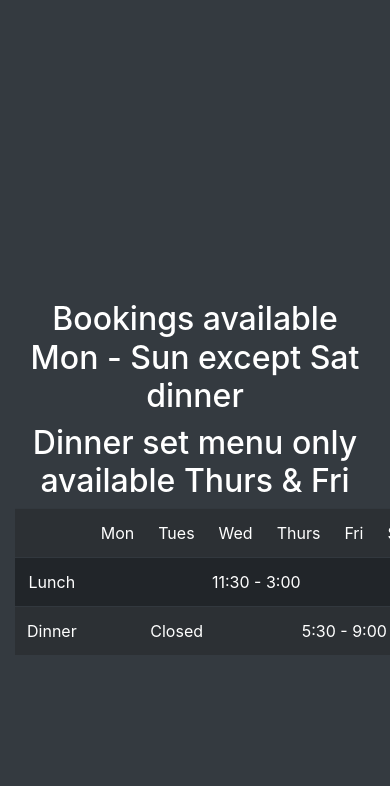
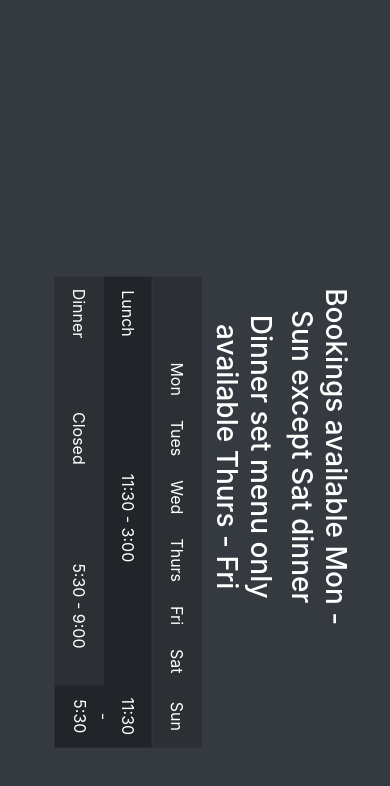
Before and after one commit to qtrandeveloper/jaws, a plain HTML site: page index.html in a window 390 px wide. Shown: the part 2328-3114 px from the top of the page. After the commit the page ends 3092 px from the top, so only its background shows below. Drawn offline with Linux system fonts and the light colour scheme.

Commit message:
made table responsive
also changed heading size

```diff
--- /dev/null
+++ b/css/table.css
@@ -0,0 +1,9 @@
+@media only screen and (max-width: 500px) {
+    #hours {
+        -webkit-transform: rotate(90deg);
+        -moz-transform: rotate(90deg);
+        -o-transform: rotate(90deg);
+        -ms-transform: rotate(90deg);
+        transform: rotate(90deg);
+    }
+}
--- a/index.html
+++ b/index.html
@@ -15,10 +15,11 @@
 
     <!-- Custom styles for this template -->
     <link href="css/scrolling-nav.css" rel="stylesheet">
+    <link rel="stylesheet" href="css/table.css">
 
   </head>
 
-  <body id="page-top">
+  <body id="page-top" class="bg-dark">
 
     <!-- Navigation -->
     <nav class="navbar navbar-expand-lg navbar-dark bg-dark fixed-top" id="mainNav">
@@ -80,8 +81,8 @@
         <div class="row">
           <div class="col-lg-12 col-md-12 col-sm-12 col-xs-12 mx-auto text-center">
 
-            <h2 class="text-white">Bookings available Mon - Sun except Sat dinner</h2>
-            <h2 class="text-white">Dinner set menu only available Thurs & Fri</h2>
+            <h3 class="text-white">Bookings available Mon - Sun except Sat dinner</h3>
+            <h3 class="text-white">Dinner set menu only available Thurs - Fri</h3>
 
             <table class="table table-dark table-striped">
               <tbody>
```
